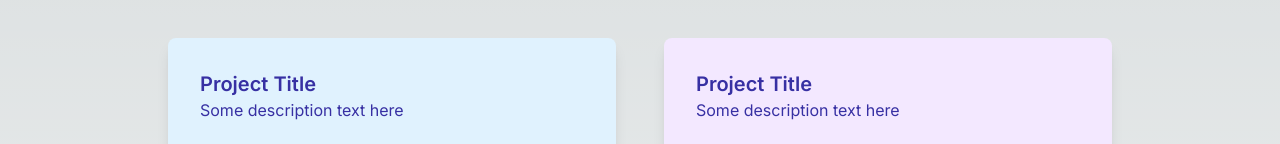
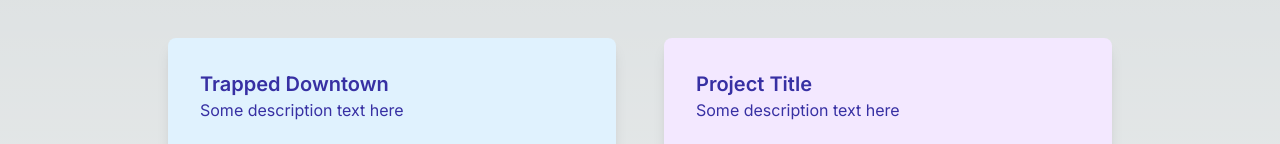
Before and after one commit to mshoemaker1/MyPortfolio, a Next.js app: page / in a window 1280 px wide. Shown: the part 306-450 px from the top of the page. Built offline with nearby package versions, Linux system fonts and the light colour scheme.

Commit message:
projects

```diff
--- a/app/about/page.tsx
+++ b/app/about/page.tsx
@@ -1,5 +1,5 @@
 import Image from "next/image";
-import headshot from "../../public/Shoemaker_Meg-28544.jpeg";
+import headshot from "../../public/Shoemaker_Meg-28544.jpg";
 
 export default function About() {
   return (
@@ -18,7 +18,7 @@ export default function About() {
         <div className="mt-4 md:mt-0">
           <Image
             src={headshot}
-            alt="Meg Shoemaker"
+            alt="Meg Shoemaker headshot"
             className="rounded-lg"
             width={200}
             height={200}
--- a/app/page.tsx
+++ b/app/page.tsx
@@ -5,22 +5,25 @@ import ProjectCard from "@/components/ProjectCard";
 
 const projects = [
   {
-    title: "Project Title",
+    title: "Trapped Downtown",
     description: "Some description text here",
     image: projectImage1,
     bg: "bg-sky-100",
+    path: "/projects/trapped-downtown",
   },
   {
     title: "Project Title",
     description: "Some description text here",
     image: projectImage2,
     bg: "bg-purple-100",
+    path: "",
   },
   {
     title: "Project Title",
     description: "Some description text here",
     image: projectImage3,
     bg: "bg-orange-100",
+    path: "",
   },
 ];
 
@@ -42,6 +45,7 @@ export default function Home() {
             description={project.description}
             image={project.image}
             bg={project.bg}
+            path={project.path}
           />
         ))}
       </div>
--- /dev/null
+++ b/app/projects/trapped-downtown/page.tsx
@@ -0,0 +1,9 @@
+export default function TrappedDowntown() {
+  return (
+    <main className="flex min-h-screen flex-col items-center justify-between">
+      <p className="flex w-full justify-center text-center my-28">
+        Trapped Downtown
+      </p>
+    </main>
+  );
+}
--- a/components/ProjectCard/index.tsx
+++ b/components/ProjectCard/index.tsx
@@ -1,15 +1,24 @@
 import Image, { StaticImageData } from "next/image";
+import Link from "next/link";
 
 interface ProjectCardProps {
   title: string;
   description: string;
   image: StaticImageData;
   bg: string;
+  path: string;
 }
 
-const ProjectCard = ({ title, description, image, bg }: ProjectCardProps) => {
+const ProjectCard = ({
+  title,
+  description,
+  image,
+  bg,
+  path,
+}: ProjectCardProps) => {
   return (
-    <div
+    <Link
+      href={path}
       className={`flex flex-col items-center justify-center p-8 my-2 md:m-4 md:rounded-lg shadow-lg ${bg} text-indigo-800`}
     >
       <div className="flex flex-col justify-start w-full mb-6">
@@ -23,7 +32,7 @@ const ProjectCard = ({ title, description, image, bg }: ProjectCardProps) => {
         width={400}
         height={400}
       />
-    </div>
+    </Link>
   );
 };
 
```
Also changed, not shown: public/Shoemaker_Meg-28544.jpg (renamed from public/Shoemaker_Meg-28544.jpeg).
